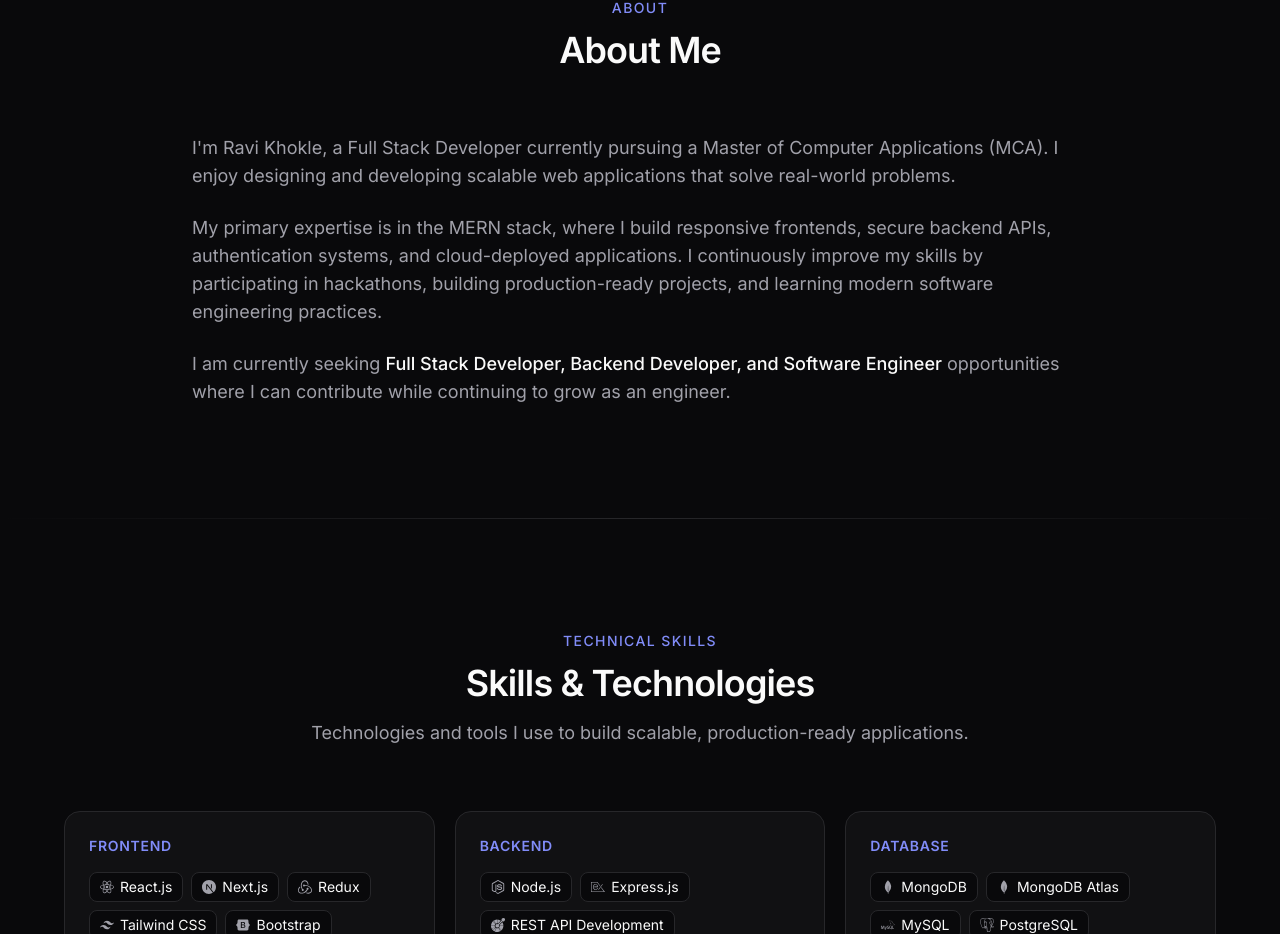
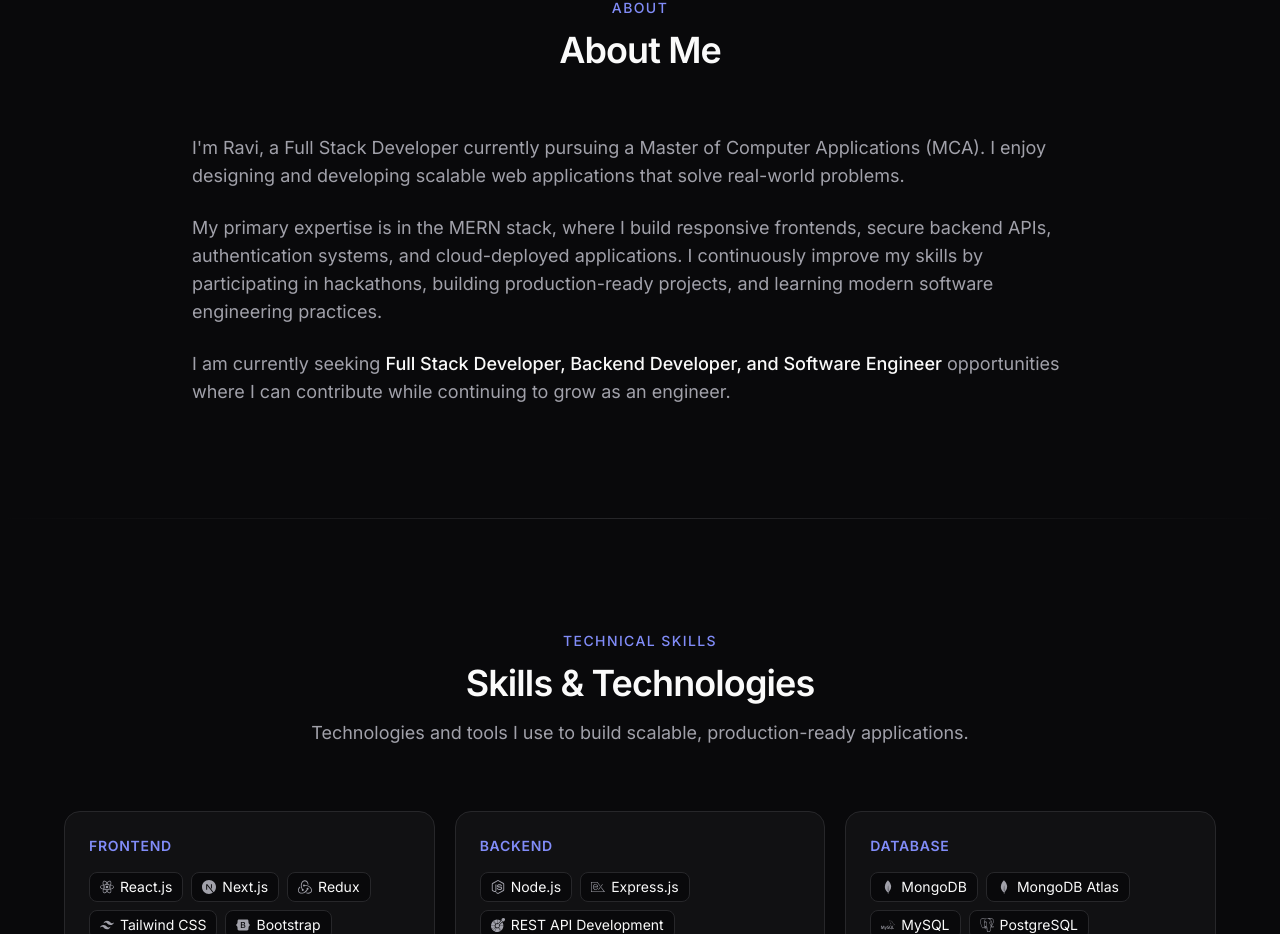
Before and after one commit to ravikhokle/portfolio, a Next.js app: page / in a window 1280 px wide. Shown: the part 915-1849 px from the top of the page. Built offline with nearby package versions, Linux system fonts and the light colour scheme.

Commit message:
updated the name

```diff
--- a/src/components/About.tsx
+++ b/src/components/About.tsx
@@ -17,7 +17,7 @@
           className="space-y-6 text-base md:text-lg text-muted leading-relaxed"
         >
           <p>
-            I&apos;m Ravi Khokle, a Full Stack Developer currently pursuing a Master of Computer
+            I&apos;m Ravi, a Full Stack Developer currently pursuing a Master of Computer
             Applications (MCA). I enjoy designing and developing scalable web applications that
             solve real-world problems.
           </p>
```
